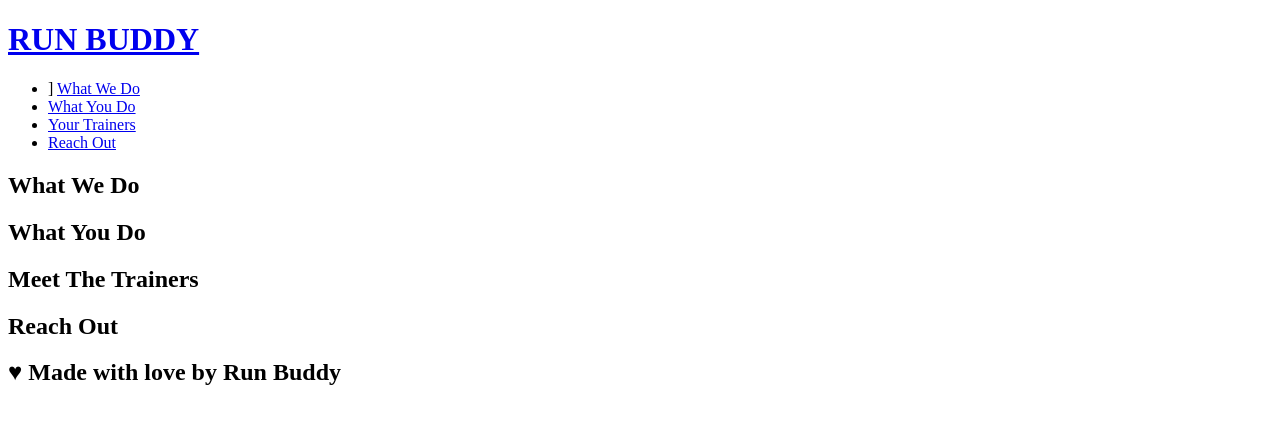
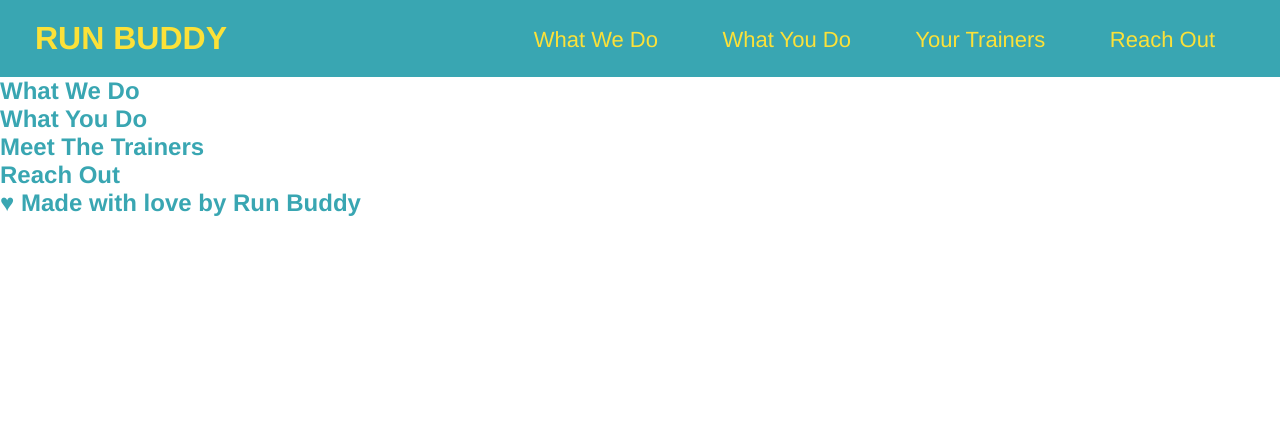
Before and after one commit to clickity-clacking/run-buddy, a plain HTML site: page index.html in a window 1280 px wide. Drawn offline with Linux system fonts and the light colour scheme.

Commit message:
styled header

```diff
--- /dev/null
+++ b/Assets/css/style.css
@@ -0,0 +1,43 @@
+* {
+    margin:0;
+    padding:0;
+}
+
+body {
+    /* set color and font*/
+    color: #39a6b2;
+    font-family: Helvetica, Arial, sans-serif;
+}
+
+header {
+    padding: 20px 35px;
+    background-color: #39a6b2;
+}
+
+header h1{
+    font-weight: bold;
+    font-sioze: 36px;
+    color: #fce138;
+    marigin: 0;
+    display: inline;
+}
+
+header a {
+    text-decoration: none;
+    color: #fce138;
+}
+
+header nav{
+    float: right;
+    margin: 7px 0;
+}
+
+header nav ul li{
+    display: inline;
+}
+
+header nav ul li a{
+    margin: 0 30px;
+    font-weight: lighter;
+    font-size: 22px;
+}
--- a/index.html
+++ b/index.html
@@ -5,6 +5,7 @@
         <!-- charset specifies what chars can be used by user, UTF-8 allows basically everything -->
         <meta charset="UTF-8" />
         <title> Run Buddy</title>
+        <link rel="stylesheet" href="./Assets/css/style.css" />
     </head>
     <body>
         <header>
@@ -17,8 +18,8 @@
                 <ul>
                     <!--List item element-->
                     <li>
-                        <!-- Anchor element-->]
-                        <a href = "#what-we-do">What We Do</a>
+                        <!-- Anchor element-->
+                        <a href="#what-we-do">What We Do</a>
                     </li>
                     <li>
                         <a href="#what-you-do">What You Do</a>
```
